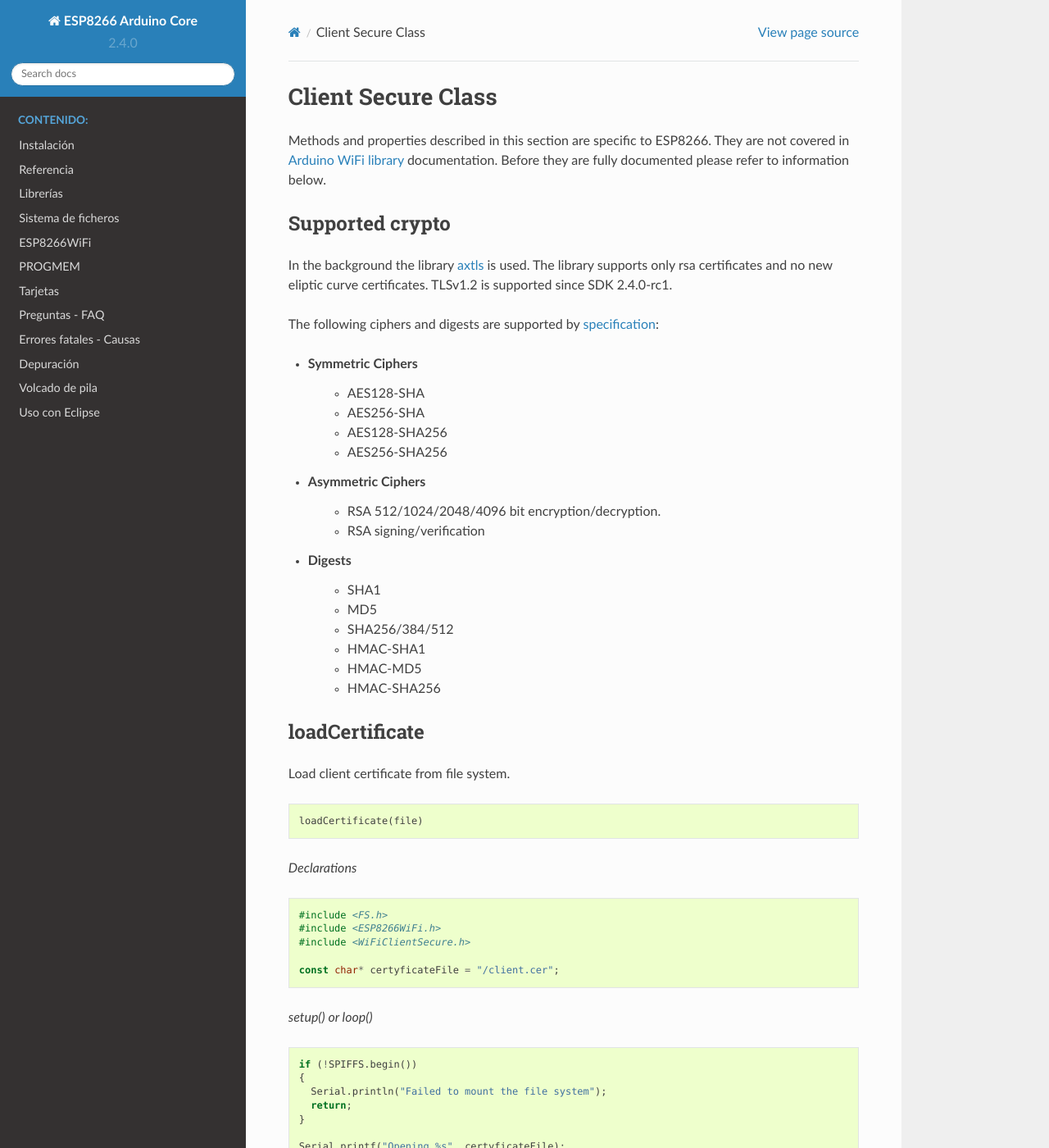
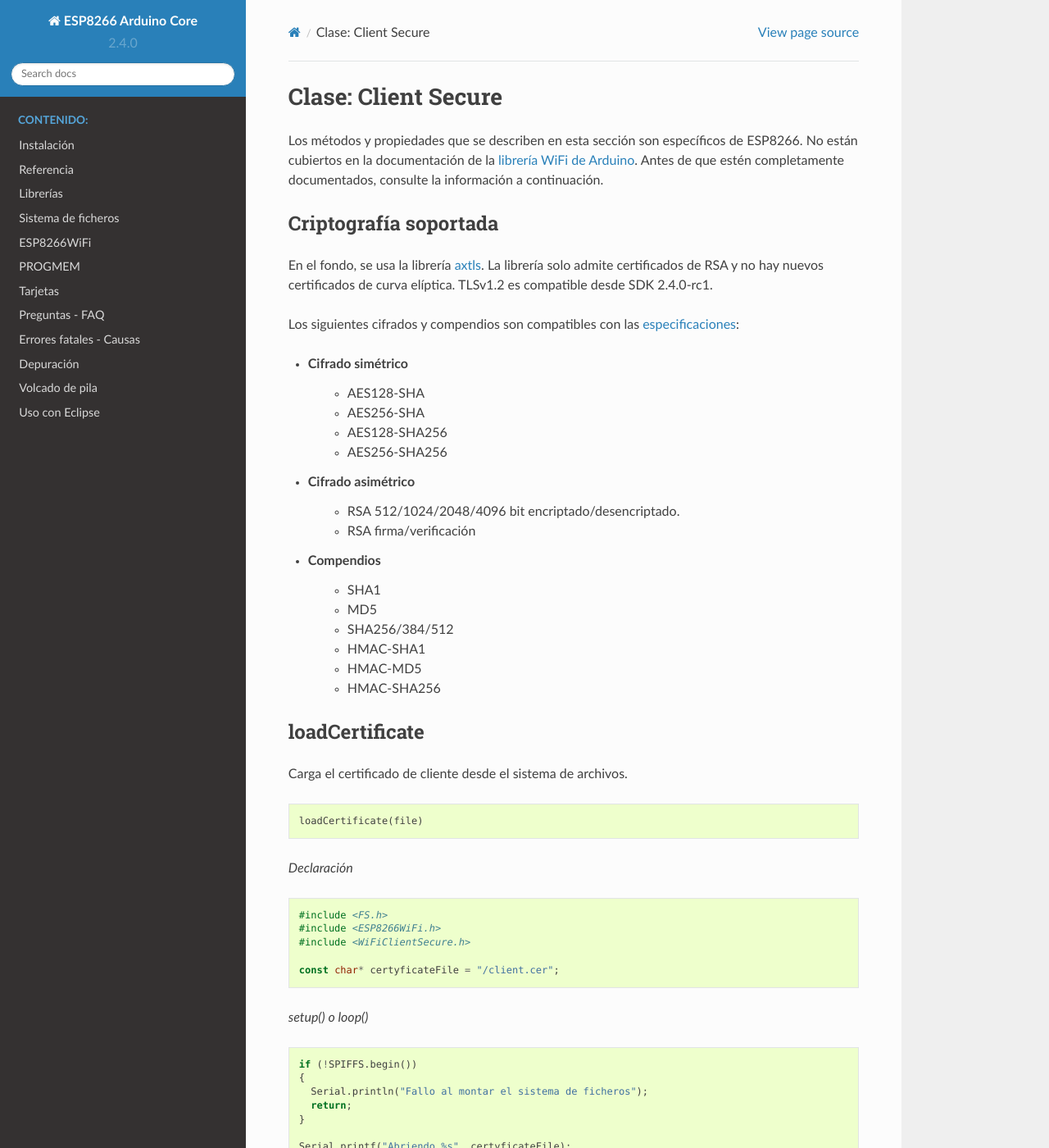
Before and after one commit to lrmoreno007/ESP8266-Arduino-Spanish, a Sphinx documentation site: the page built from doc/esp8266wifi/client-secure-class.rst, in a window 1280 px wide and 1400 px high. Shown: the whole window at 82% size. Built offline with Sphinx 7.4.7 and the Read the Docs theme 2.0.0, drawn with Linux system fonts in a browser that asks for light colours; pages that are not in the unit, such as notebooks, are missing from menus; some of the changed text lies outside the part shown.

Commit message:
Update client-secure-class.rst

```diff
--- a/doc/esp8266wifi/client-secure-class.rst
+++ b/doc/esp8266wifi/client-secure-class.rst
@@ -1,26 +1,24 @@
-:orphan:
-
-Client Secure Class
+Clase: Client Secure
 -------------------
 
-Methods and properties described in this section are specific to ESP8266. They are not covered in `Arduino WiFi library <https://www.arduino.cc/en/Reference/WiFi>`__ documentation. Before they are fully documented please refer to information below.
+Los métodos y propiedades que se describen en esta sección son específicos de ESP8266. No están cubiertos en la documentación de la `librería WiFi de Arduino <https://www.arduino.cc/en/Reference/WiFi>`__. Antes de que estén completamente documentados, consulte la información a continuación.
 
-Supported crypto
+Criptografía soportada
 ~~~~~~~~~~~~~~~~
 
-In the background the library `axtls <http://axtls.sourceforge.net>`_ is used. The library supports only rsa certificates and no new eliptic curve certificates. TLSv1.2 is supported since SDK 2.4.0-rc1.
+En el fondo, se usa la librería `axtls <http://axtls.sourceforge.net>`_. La librería solo admite certificados de RSA y no hay nuevos certificados de curva elíptica. TLSv1.2 es compatible desde SDK 2.4.0-rc1.
 
-The following ciphers and digests are supported by `specification <http://axtls.sourceforge.net/specifications.htm>`_:
+Los siguientes cifrados y compendios son compatibles con las `especificaciones <http://axtls.sourceforge.net/specifications.htm>`_:
 
-* Symmetric Ciphers
+* Cifrado simétrico
     * AES128-SHA
     * AES256-SHA
     * AES128-SHA256
     * AES256-SHA256
-* Asymmetric Ciphers
-    * RSA 512/1024/2048/4096 bit encryption/decryption.
-    * RSA signing/verification
-* Digests
+* Cifrado asimétrico
+    * RSA 512/1024/2048/4096 bit encriptado/desencriptado.
+    * RSA firma/verificación
+* Compendios
     * SHA1
     * MD5
     * SHA256/384/512
@@ -31,13 +29,13 @@
 loadCertificate
 ~~~~~~~~~~~~~~~
 
-Load client certificate from file system.
+Carga el certificado de cliente desde el sistema de archivos.
 
 .. code:: cpp
 
     loadCertificate(file)
 
-*Declarations*
+*Declaración*
 
 .. code:: cpp
 
@@ -47,45 +45,46 @@
 
     const char* certyficateFile = "/client.cer";
 
-*setup() or loop()*
+*setup() o loop()*
 
 .. code:: cpp
 
     if (!SPIFFS.begin())
     {
-      Serial.println("Failed to mount the file system");
+      Serial.println("Fallo al montar el sistema de ficheros");
       return;
     }
 
-    Serial.printf("Opening %s", certyficateFile);
+    Serial.printf("Abriendo %s", certyficateFile);
     File crtFile = SPIFFS.open(certyficateFile, "r");
     if (!crtFile)
     {
-      Serial.println(" Failed!");
+      Serial.println(" Falló!");
     }
 
     WiFiClientSecure client;
 
-    Serial.print("Loading %s", certyficateFile);
+    Serial.print("Cargando %s", certyficateFile);
     if (!client.loadCertificate(crtFile))
     {
-      Serial.println(" Failed!");
+      Serial.println(" Falló!");
     }
 
-    // proceed with connecting of client to the host
+    // proceder con la conexión del cliente al host
+
 
 setCertificate
 ~~~~~~~~~~~~~~
 
-Load client certificate from C array.
+Carga el certificado de cliente desde un array C.
 
 .. code:: cpp
 
     setCertificate (array, size)
 
-For a practical example please check `this interesting blog <https://nofurtherquestions.wordpress.com/2016/03/14/making-an-esp8266-web-accessible/>`__.
+Para un ejemplo práctico, compruebe `este interesante blog <https://nofurtherquestions.wordpress.com/2016/03/14/making-an-esp8266-web-accessible/>`__.
 
-Other Function Calls
+Otras llamadas a funciones
 ~~~~~~~~~~~~~~~~~~~~
 
 .. code:: cpp
@@ -96,6 +95,6 @@
     bool  loadPrivateKey (Stream &stream, size_t size)
     template<typename TFile >  bool  loadPrivateKey (TFile &file)
 
-Documentation for the above functions is not yet prepared.
+La documentación para las funciones anteriores aún no se ha realizado.
 
-For code samples please refer to separate section with `examples <client-secure-examples.rst>`__ dedicated specifically to the Client Secure Class.
+Consulte la sección separada con `ejemplos <client-secure-examples.rst>`__ dedicados específicamente a la clase Client Secure.
```
